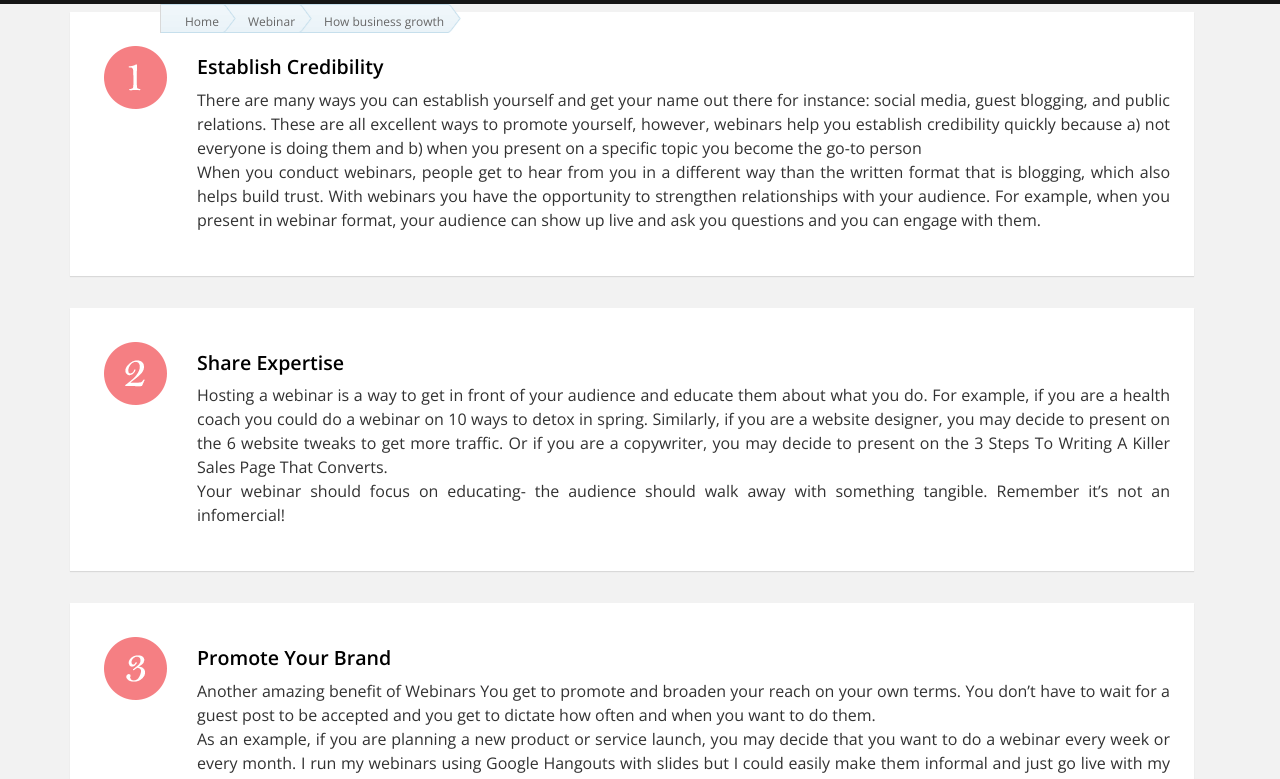
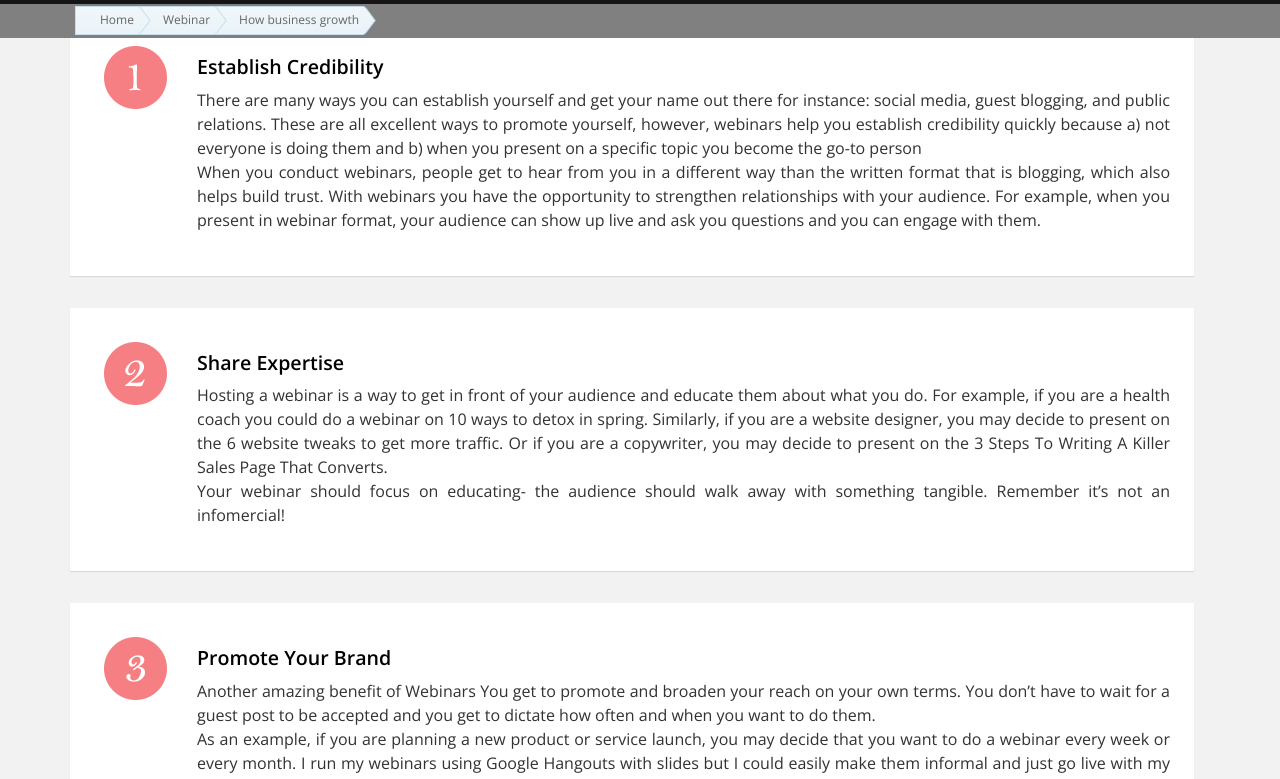
Before and after one commit to Damdias/SE, a website: page src/HowBusinessWorks.html in a window 1280 px wide. Shown: the part 134-913 px from the top of the page. Drawn offline with nearby package versions, Linux system fonts and the light colour scheme.

Commit message:
checking

```diff
--- a/src/HowBusinessWorks.html
+++ b/src/HowBusinessWorks.html
@@ -94,13 +94,17 @@
             </div>
         </div>
     </nav>
-    <div id="breadcrumb" style="padding-left:155px;">
+    <section style="padding-top: 2px;line-height:14px;background-color:gray;">
+        <div class="container">
+          <div id="breadcrumb" >
               <ul class="crumbs">
                 <li class="first"><a href="index.html" style="z-index:9;"><span></span>Home</a></li>
                 <li><a href="Webinar.html" style="z-index:8;">Webinar</a></li>
                 <li><a href="HowBusinessWorks.html" style="z-index:7;">How business growth</a></li>
              </ul>
           </div>
+        </div>
+    </section>
 </header>
 <!-- <div class="panel-collapse in main" id="collapseOne1" style="height: auto;">
         <div class="panel-body page-content">
```
Also changed, not shown: src/ELearning.html (+0 -1 lines). Lines whose indentation alone changed are shown as unchanged.
